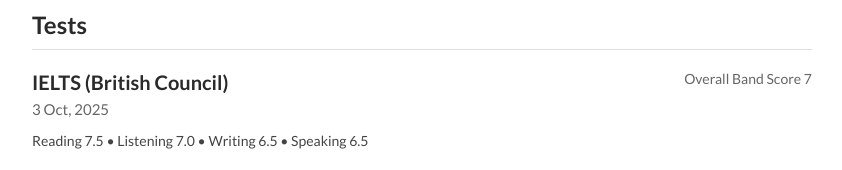
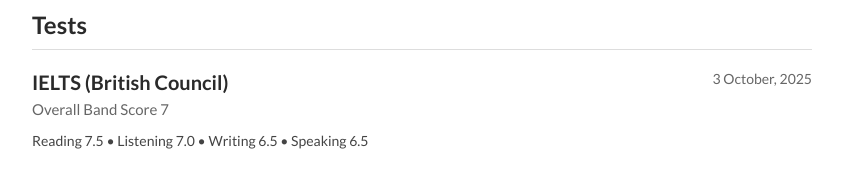
Before and after one commit to shadril238/shadril238.github.io, a plain HTML site: page index.html in a window 1280 px wide. Shown: the part 3098-3268 px from the top of the page, without its empty margins (218-1060 px from the left). Drawn offline with Linux system fonts and the light colour scheme.

Commit message:
change some data

```diff
--- a/index.html
+++ b/index.html
@@ -525,9 +525,9 @@
                       <div class="experience-header">
                         <div class="experience-company">
                           <h3>IELTS (British Council)</h3>
-                          <p>3 Oct, 2025</p>
+                          <p>Overall Band Score 7</p>
                         </div>
-                        <span class="experience-date">Overall Band Score 7</span>
+                        <span class="experience-date">3 October, 2025</span>
                       </div>
                       <p class="tests-summary">Reading 7.5 • Listening 7.0 • Writing 6.5 • Speaking 6.5</p>
                     </div>
```
